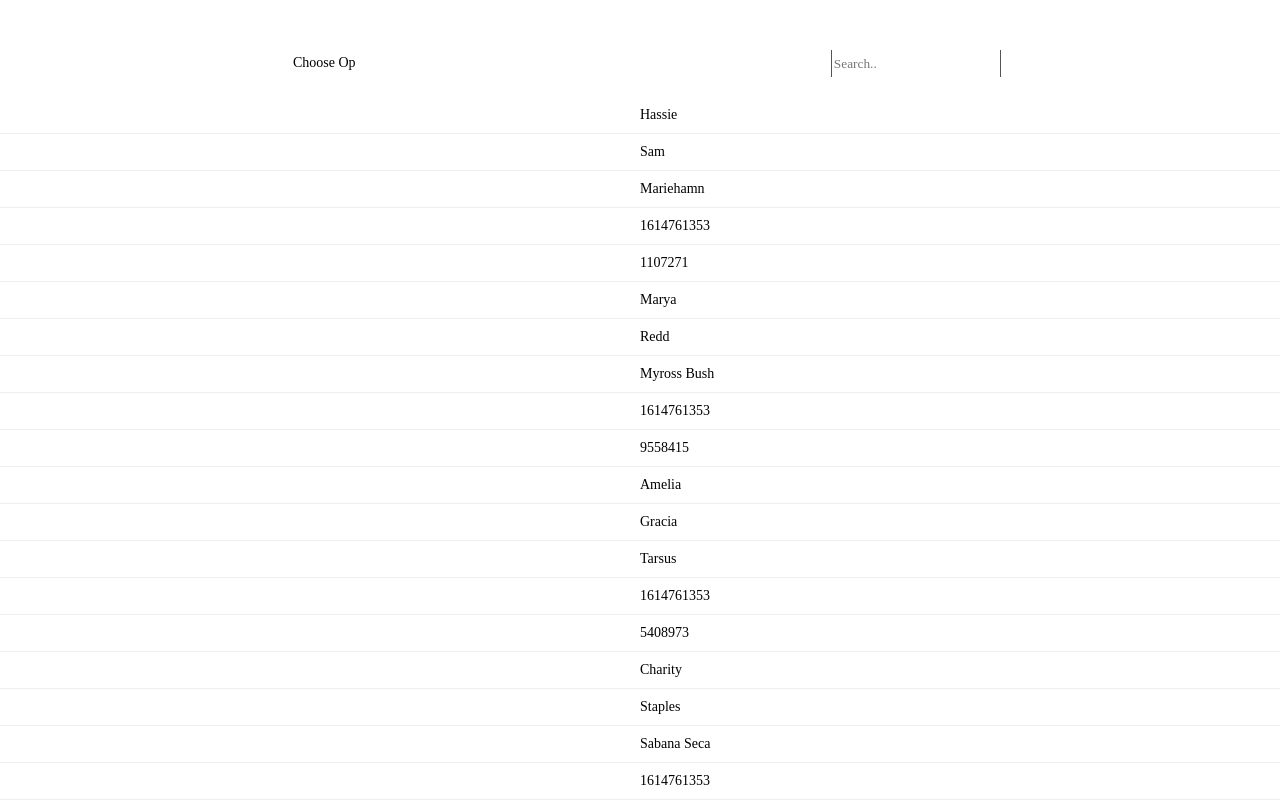
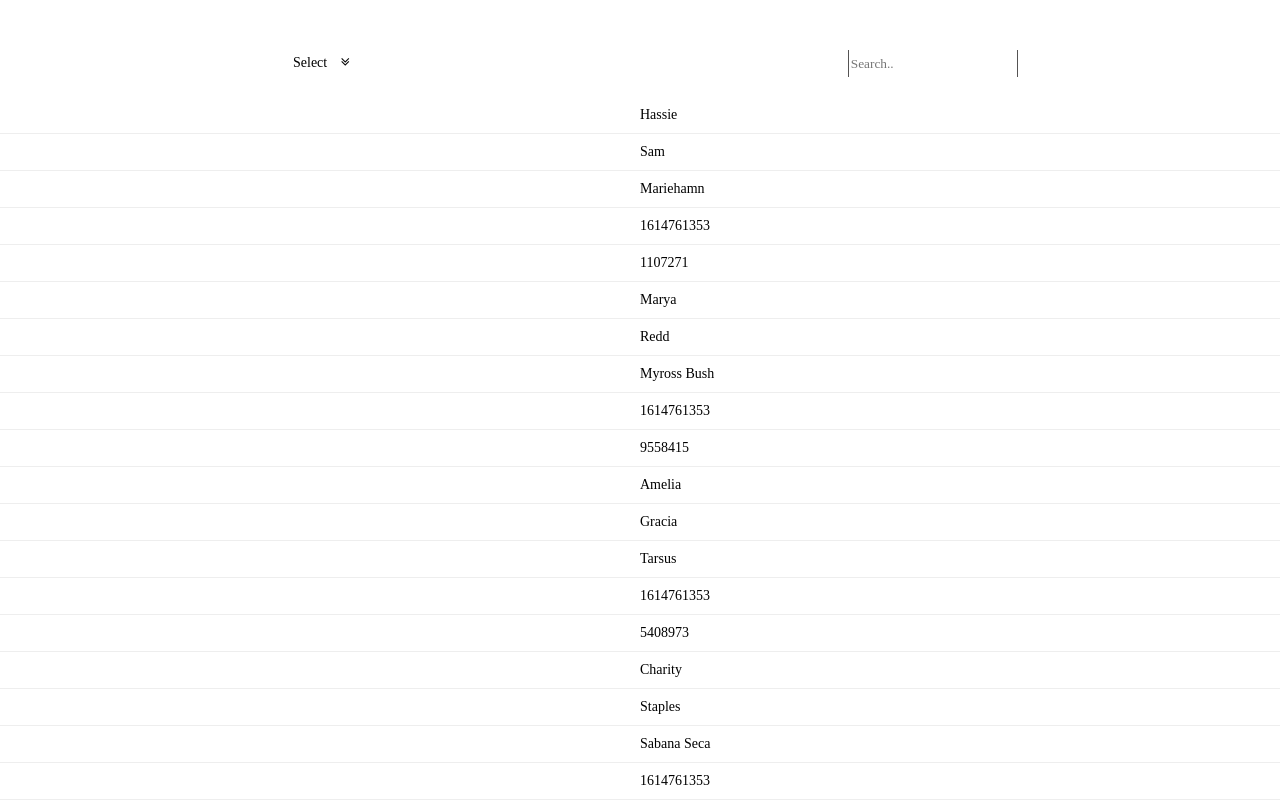
Before and after one commit to ajay2vj/TableData, a React (Create React App) app: page / in a window 1280 px wide. Shown: the top 800 px of the page. Built offline with nearby package versions, Linux system fonts and the light colour scheme; no server answers; a web font is replaced by a local one.

Commit message:
dropdown icon added

```diff
--- a/public/css/style.css
+++ b/public/css/style.css
@@ -82,7 +82,7 @@ margin-left: 22.5%;
 margin-top: 50px;
 }
 .search-tab{
-padding-left: 47.4%;
+padding-left: 49.7%;
 }
 .option-tab>select {
 border: 0px solid;
@@ -159,3 +159,6 @@ height: 25px;
   background-color: #ddd;
   border-radius: 5px;
 }
+i.fa.fa-angle-double-down {
+  margin: 0px 0px 0px 10px;
+}
--- a/public/index.html
+++ b/public/index.html
@@ -16,6 +16,7 @@
     -->
     <link rel="manifest" href="%PUBLIC_URL%/manifest.json" />
     <link href='https://fonts.googleapis.com/css?family=Asul' rel='stylesheet'>
+    <link rel="stylesheet" href="https://cdnjs.cloudflare.com/ajax/libs/font-awesome/4.7.0/css/font-awesome.min.css">
     <!-- <link rel='stylesheet' href='https://cdn.oesmith.co.uk/morris-0.5.1.css'> -->
     <link rel="stylesheet" href="css/style.css">
     <!--
@@ -43,6 +44,6 @@
       To create a production bundle, use `npm run build` or `yarn build`.
     -->
   </body>
-  <script src="https://ajax.googleapis.com/ajax/libs/jquery/3.1.0/jquery.min.js"></script>
-  <script src="js/script.js"></script>
+  <!-- <script src="https://ajax.googleapis.com/ajax/libs/jquery/3.1.0/jquery.min.js"></script>
+  <script src="js/script.js"></script> -->
 </html>
--- a/src/pages/Route.js
+++ b/src/pages/Route.js
@@ -5,7 +5,7 @@ class Route extends Component {
     return(
         <div>
 					<div className="dropdown">
-						<button className="dropbtn">Choose Op</button>
+						<button className="dropbtn">Select <i class="fa fa-angle-double-down"></i></button>
 						<div className="dropdown-content">
 						<Link to="/">Small</Link>
 						<Link to="/medium">Medium</Link>
```
